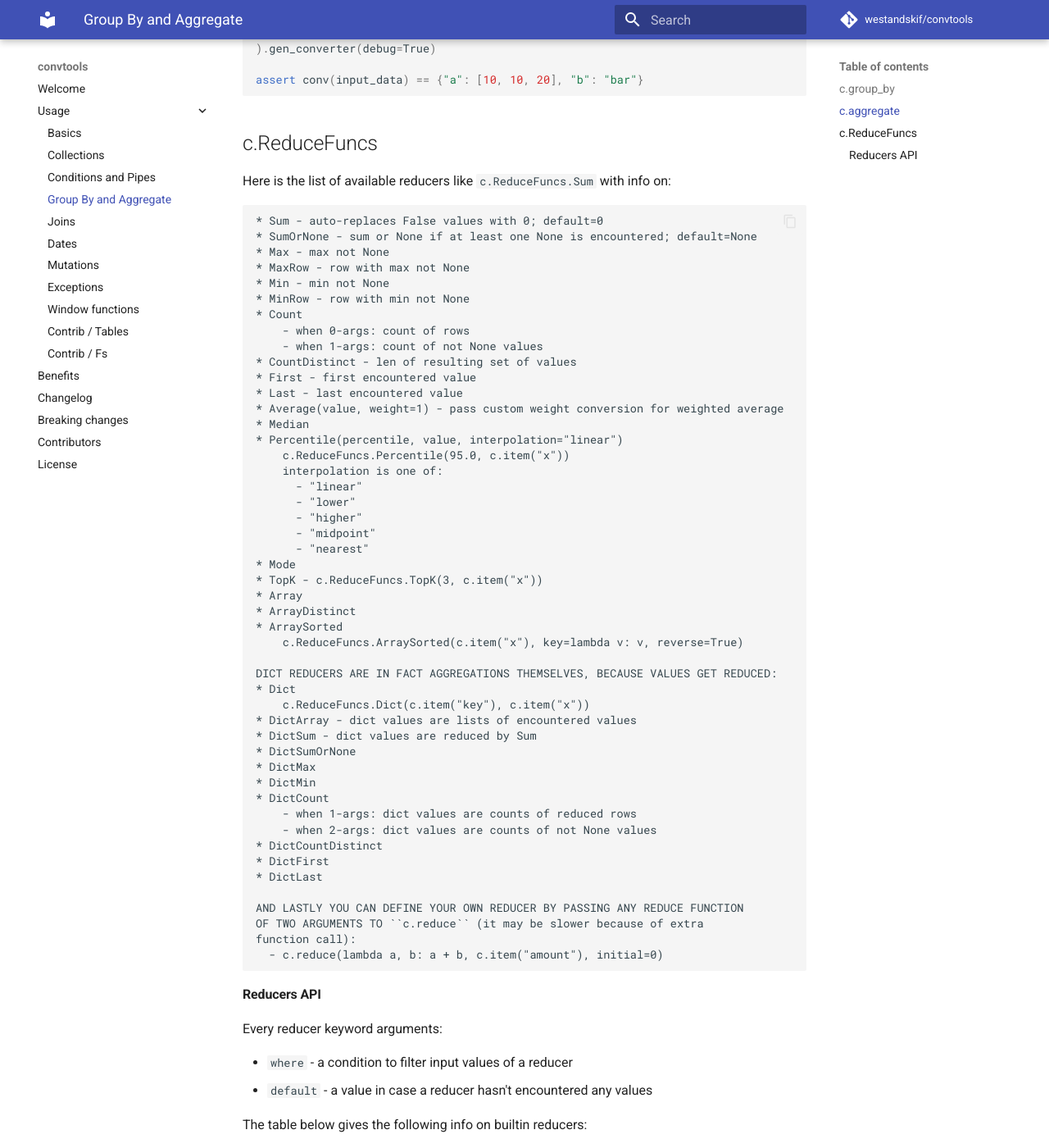
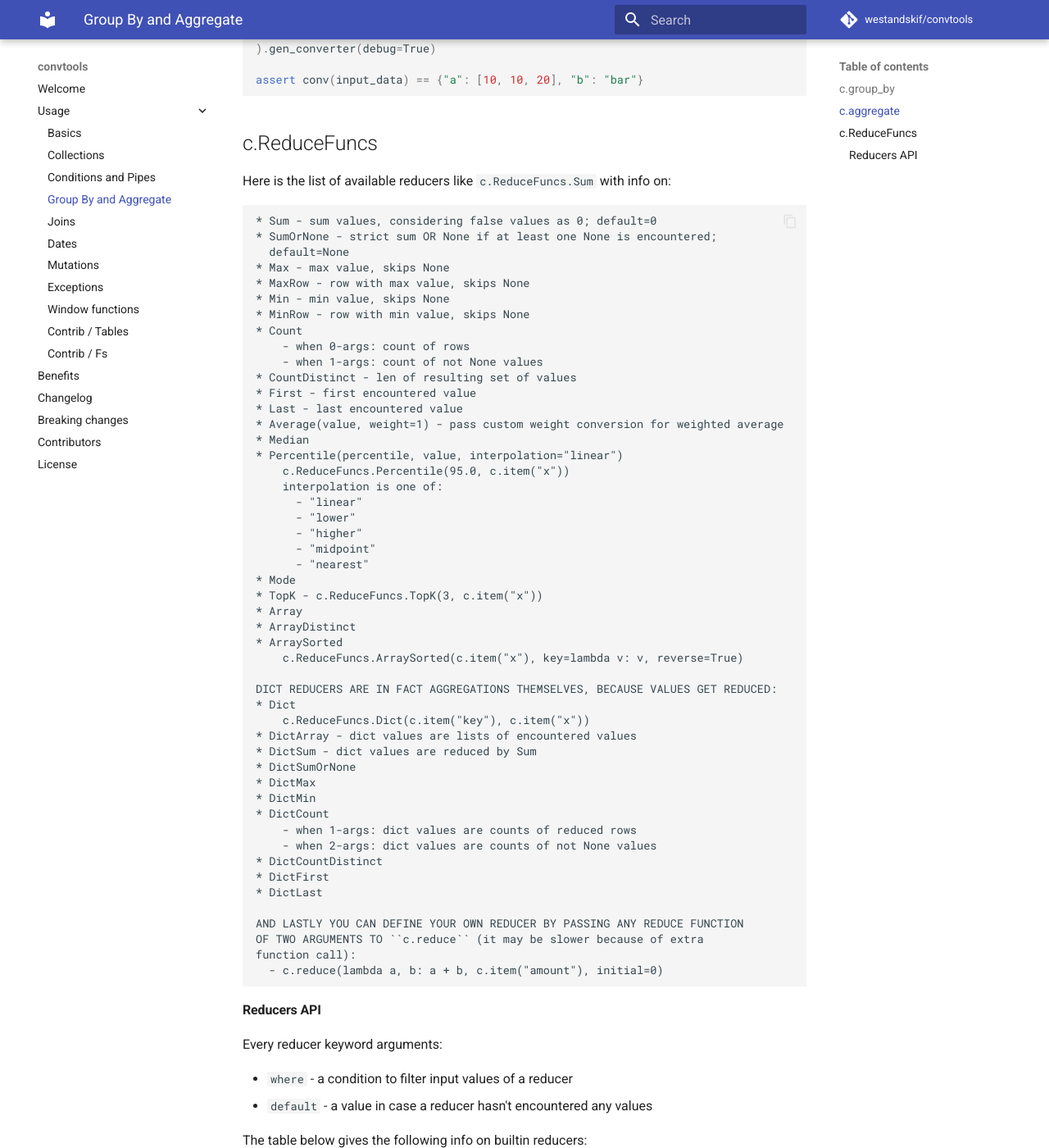
Before and after one commit to westandskif/convtools, an MkDocs documentation site: the page built from docs/aggregations.md, in a window 1280 px wide and 1400 px high, scrolled down 1540 px. Shown: the whole window at 82% size. Built offline with MkDocs 1.6.1 and Material for MkDocs 9.7.7, drawn with Linux system fonts in a browser that asks for light colours; comment, search, counter and statistics services are not loaded.

Commit message:
documentation tweaks

```diff
--- a/docs/aggregations.md
+++ b/docs/aggregations.md
@@ -27,12 +27,13 @@ of:
 
 Here is the list of available reducers like `c.ReduceFuncs.Sum` with info on:
 
-    * Sum - auto-replaces False values with 0; default=0
-    * SumOrNone - sum or None if at least one None is encountered; default=None
-    * Max - max not None
-    * MaxRow - row with max not None
-    * Min - min not None
-    * MinRow - row with min not None
+    * Sum - sum values, considering false values as 0; default=0
+    * SumOrNone - strict sum OR None if at least one None is encountered;
+      default=None
+    * Max - max value, skips None
+    * MaxRow - row with max value, skips None
+    * Min - min value, skips None
+    * MinRow - row with min value, skips None
     * Count
 	    - when 0-args: count of rows
 		- when 1-args: count of not None values
```
Also changed, not shown: docs/BREAKING_CHANGES.md (+1 -1 lines), docs/CHANGELOG.md (+1 -1 lines), docs/README.md (+1 -1 lines), docs/contrib_tables.md (+6 -2 lines), docs/joins.md (+11 -4 lines).
